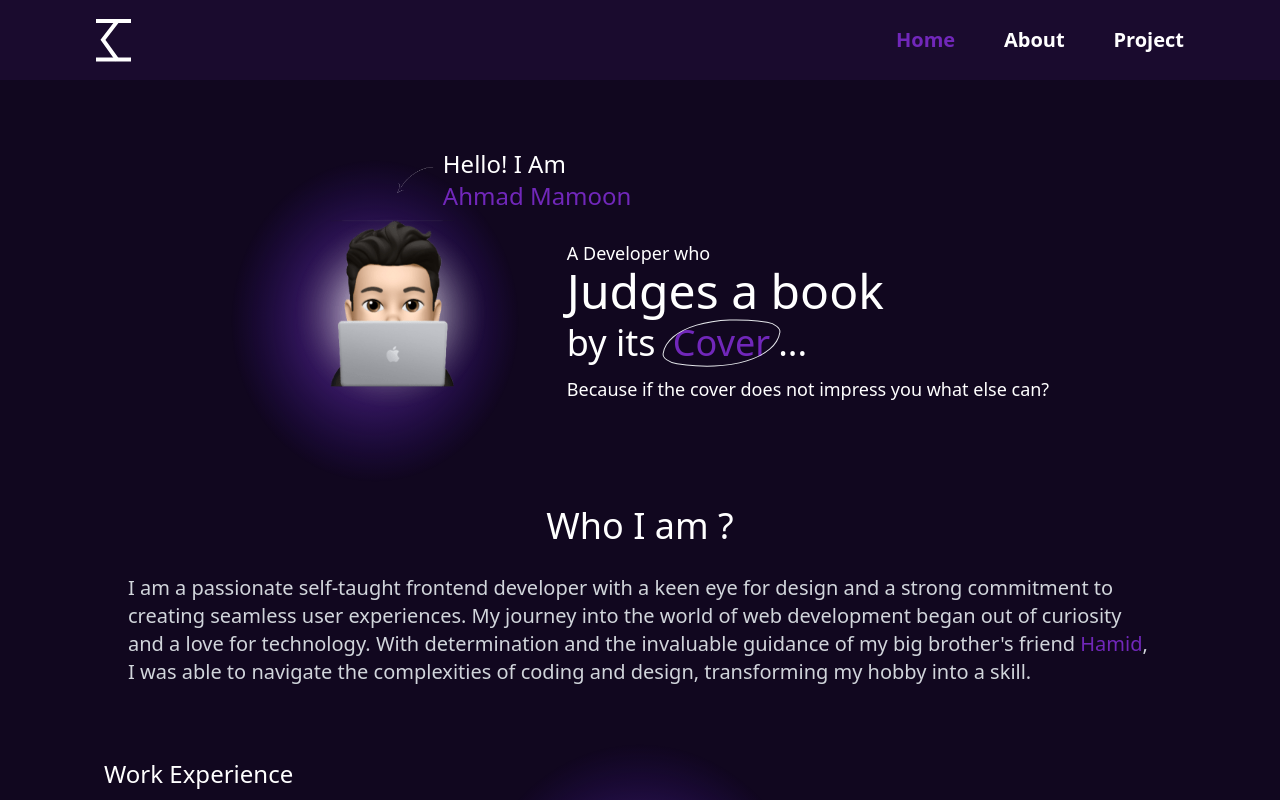
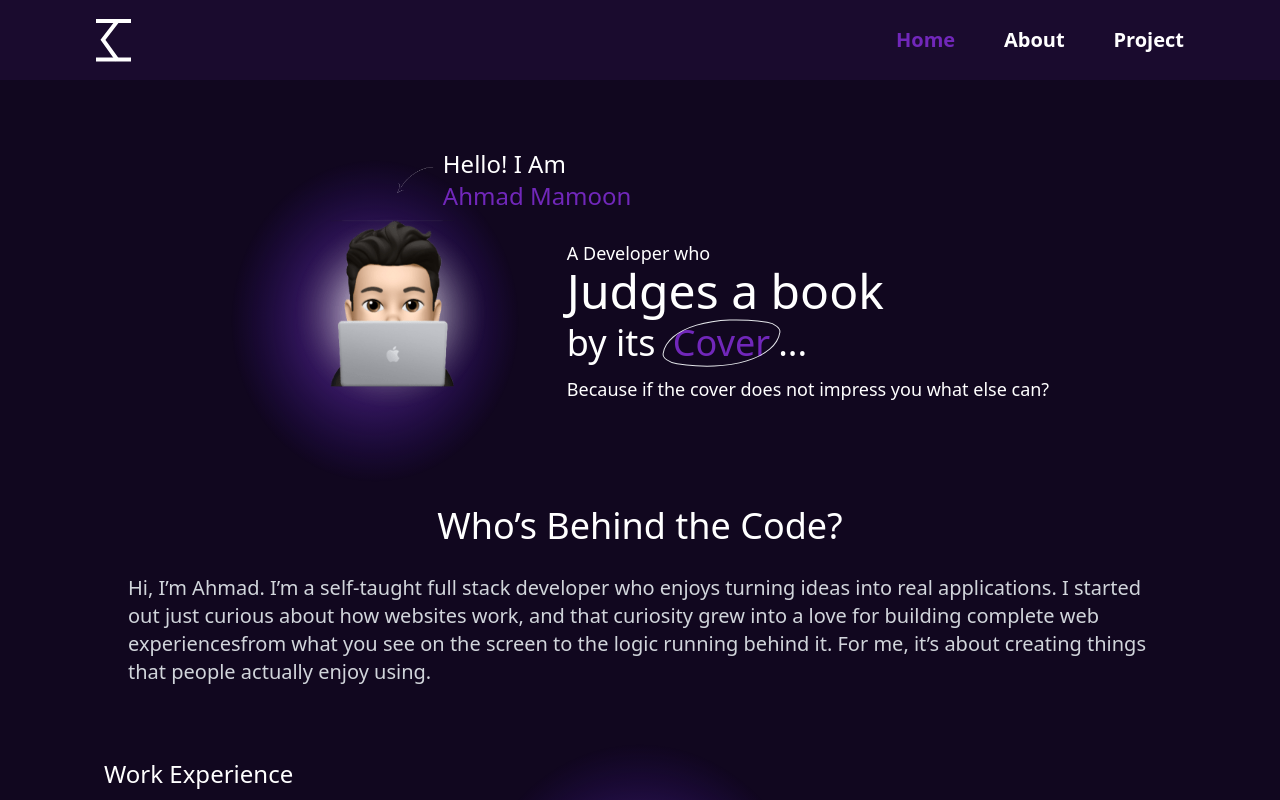
Before and after one commit to Ahmad-code077/Portfolio, a React (Vite) app: page / in a window 1280 px wide. Shown: the top 800 px of the page. Built offline with nearby package versions, Linux system fonts and the light colour scheme; a web font is replaced by a local one.

Commit message:
Save changes before Tailwind upgrade

```diff
--- a/src/Components/SubHero.jsx
+++ b/src/Components/SubHero.jsx
@@ -1,22 +1,16 @@
 const SubHero = () => {
   return (
-    <section className='mt-6 ' data-aos='fade-up'>
+    <section className='mt-6' data-aos='fade-up'>
       <div>
-        <h1 className='text-4xl text-center'>Who I am ? </h1>
+        <h1 className='text-4xl text-center'>Who’s Behind the Code?</h1>
 
-        <p className='pt-7 text-gray-300  text-xl text-center sm:text-left px-2 sm:px-12 '>
-          I am a passionate self-taught frontend developer with a keen eye for
-          design and a strong commitment to creating seamless user experiences.
-          My journey into the world of web development began out of curiosity
-          and a love for technology. With determination and the invaluable
-          guidance of my big brother's friend{' '}
-          <span className='text-[#7127BA]'>
-            <a href='https://hamidmehmood.vercel.app/' target='_blank'>
-              Hamid
-            </a>
-          </span>
-          , I was able to navigate the complexities of coding and design,
-          transforming my hobby into a skill.{' '}
+        <p className='pt-7 text-gray-300 text-xl text-center sm:text-left px-2 sm:px-12'>
+          Hi, I’m Ahmad. I’m a self-taught full stack developer who enjoys
+          turning ideas into real applications. I started out just curious about
+          how websites work, and that curiosity grew into a love for building
+          complete web experiencesfrom what you see on the screen to the logic
+          running behind it. For me, it’s about creating things that people
+          actually enjoy using.
         </p>
       </div>
     </section>
```
